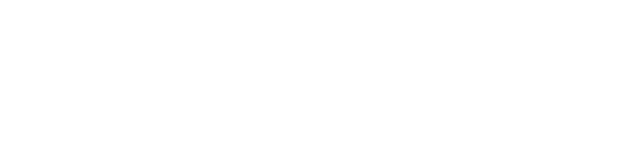
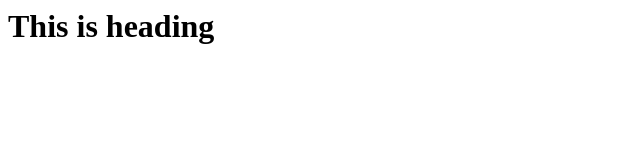
Before and after one commit to pallavimore123456/Practicing, a plain HTML site: page index.html in a window 1280 px wide. Shown: the whole page, without its empty margins (0-640 px from the left). Drawn offline with Linux system fonts and the light colour scheme.

Commit message:
i have added this files!!

```diff
--- /dev/null
+++ b/index.css
@@ -0,0 +1,3 @@
+h1{
+    color:red;
+}
--- a/index.html
+++ b/index.html
@@ -1,8 +1,10 @@
 <html>
 <head>
-<title></title>
+<title>
+this is title
+</title>
 </head>
 <body>
-
+<h1>This is heading</h1>
 </body>
 </html>
```
Also changed, not shown: 1 other file.
